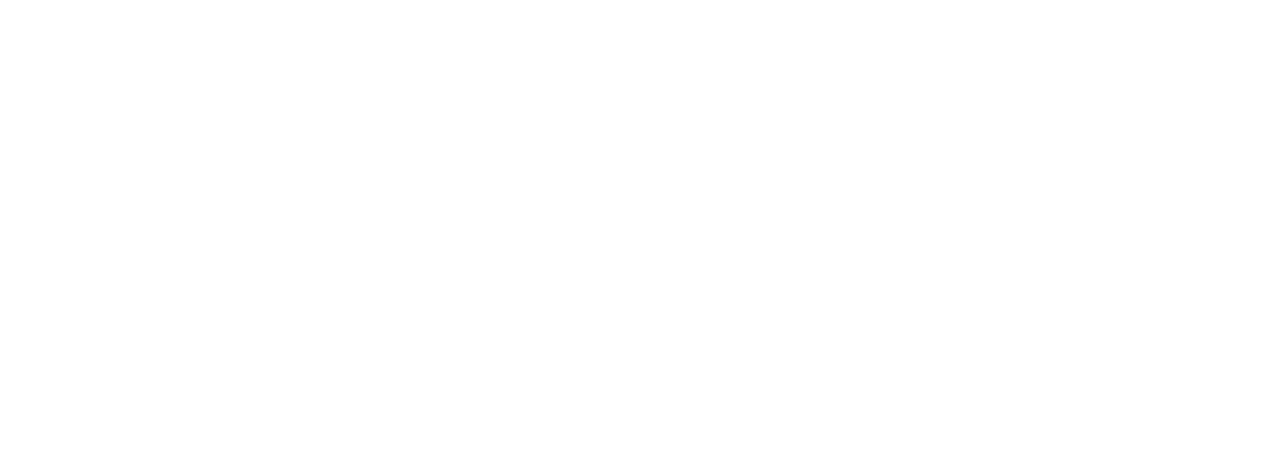
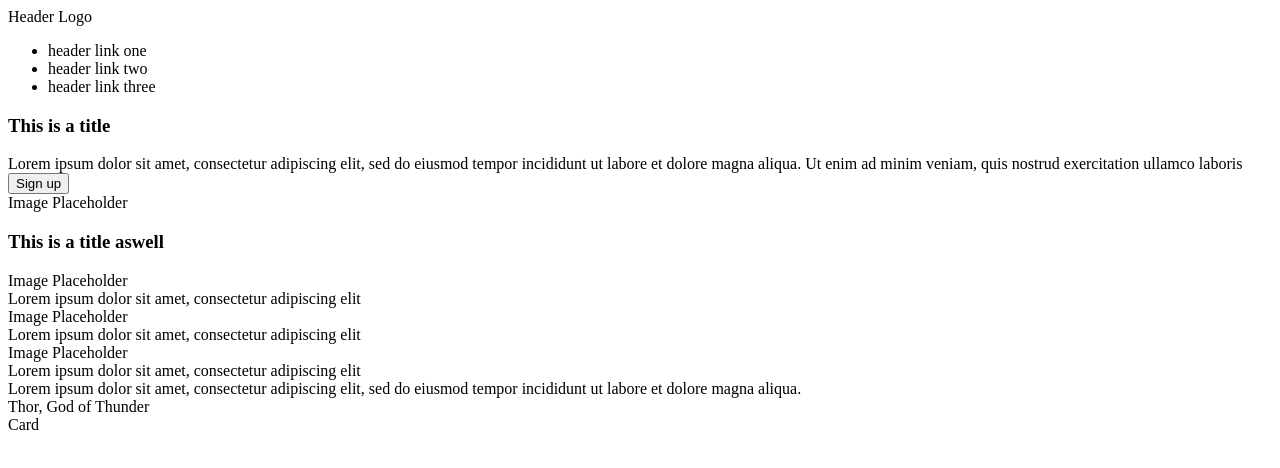
Before and after one commit to TheMokad/Landing-Page, a plain HTML site: page index.html in a window 1280 px wide. Drawn offline with Linux system fonts and the light colour scheme.

Commit message:
content added to index

```diff
--- a/index.html
+++ b/index.html
@@ -6,6 +6,72 @@
         <title>Document</title>
     </head>
     <body>
+        <div class="header">
+            <div class="logo">
+                Header Logo
+            </div>
+            <ul>
+                <li>header link one</li>
+                <li>header link two</li>
+                <li>header link three</li>
+            </ul>
+        </div>
 
+
+        <div class="main">
+            <div class="card-one">
+                <h3>This is a title</h3>
+                <div class="text">
+                    Lorem ipsum dolor sit amet, consectetur adipiscing elit, sed do
+                    eiusmod tempor incididunt ut labore et dolore magna aliqua. Ut
+                    enim ad minim veniam, quis nostrud exercitation ullamco laboris
+                </div>
+                <button>Sign up</button>
+                <div class="card-one-image">Image Placeholder</div>
+            </div>
+
+            <div class="card-two">
+                <h3>This is a title aswell</h3>
+                <div class="box">
+                    <div class="box-image">
+                        Image Placeholder
+                    </div>
+                    <div class="box-description">
+                        Lorem ipsum dolor sit amet, consectetur adipiscing elit
+                    </div>
+                </div>
+                <div class="box">
+                    <div class="box-image">
+                        Image Placeholder
+                    </div>
+                    <div class="box-description">
+                        Lorem ipsum dolor sit amet, consectetur adipiscing elit
+                    </div>
+                </div>
+                <div class="box">
+                    <div class="box-image">
+                        Image Placeholder
+                    </div>
+                    <div class="box-description">
+                        Lorem ipsum dolor sit amet, consectetur adipiscing elit
+                    </div>
+                </div>
+            </div>
+
+            <div class="card-three">
+                <div class="quote text">Lorem ipsum dolor sit amet, consectetur adipiscing elit, sed do
+                    eiusmod tempor incididunt ut labore et dolore magna aliqua.
+                </div>
+                <div class="quote source">Thor, God of Thunder</div>
+            </div>
+        </div>
+
+        <div class="footer">
+            <div class="call-to-action">
+                <div class="card">
+                    Card
+                </div>
+            </div>
+        </div>
     </body>
 </html>
```
Lines whose indentation alone changed are shown as unchanged.
